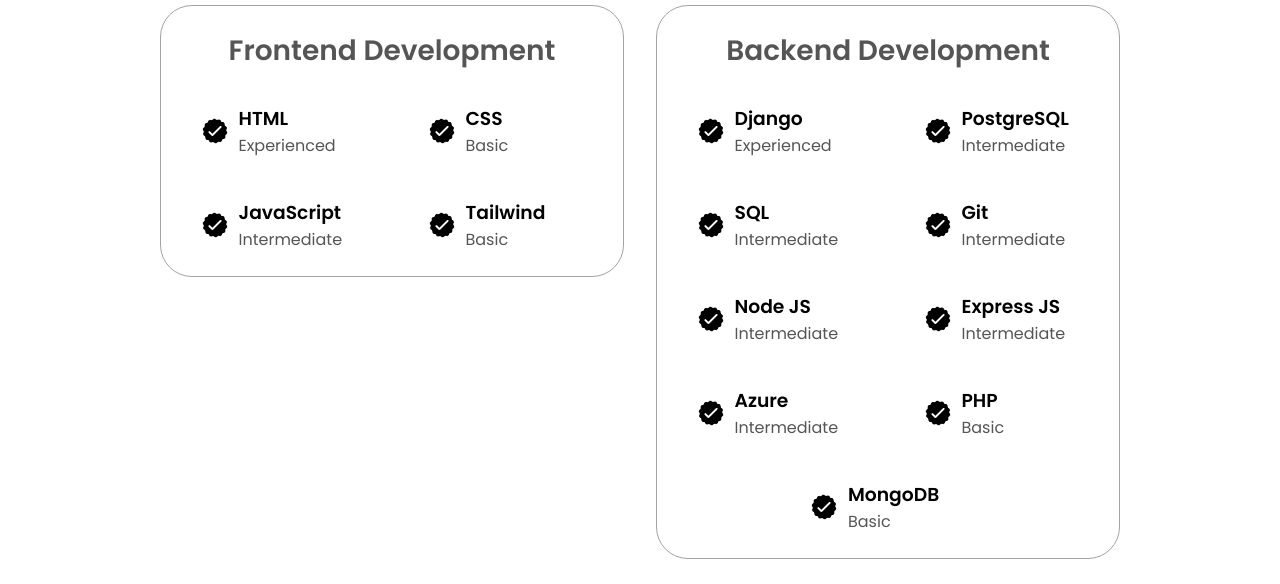
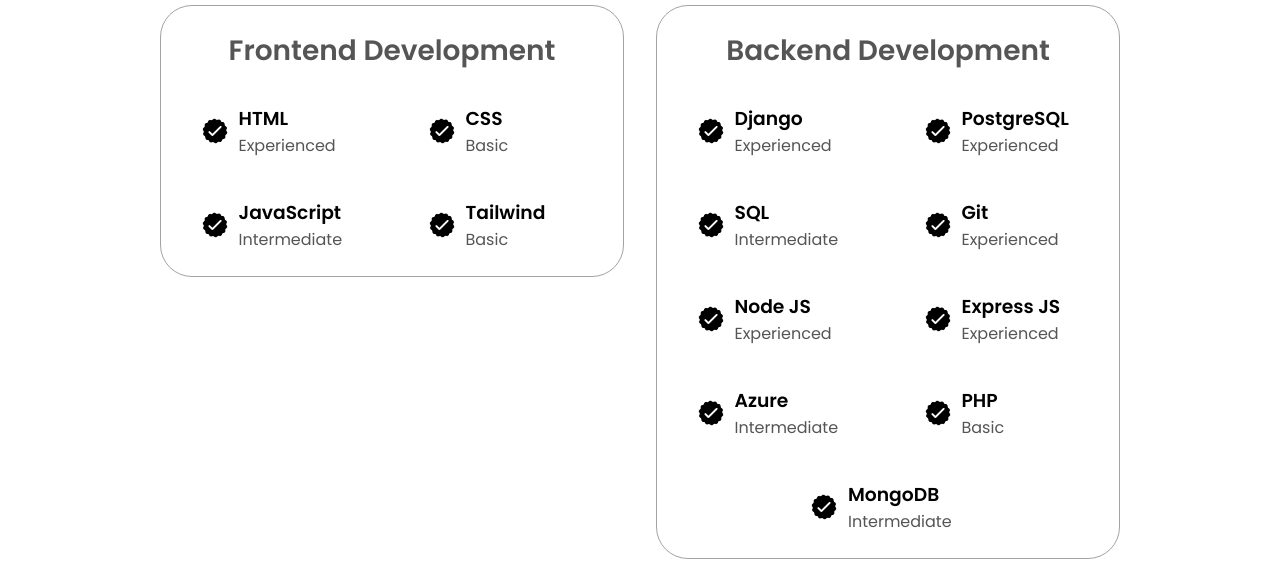
Before and after one commit to firesolami/my-portfolio, a plain HTML site: page index.html in a window 1280 px wide. Shown: the part 1820-2404 px from the top of the page. Drawn offline with Linux system fonts and the light colour scheme.

Commit message:
refactor: change experience level

```diff
--- a/index.html
+++ b/index.html
@@ -196,7 +196,7 @@
                 />
                 <div>
                   <h3>PostgreSQL</h3>
-                  <p>Intermediate</p>
+                  <p>Experienced</p>
                 </div>
               </article>
               <article>
@@ -218,7 +218,7 @@
                 />
                 <div>
                   <h3>Git</h3>
-                  <p>Intermediate</p>
+                  <p>Experienced</p>
                 </div>
               </article>
 
@@ -230,7 +230,7 @@
                 />
                 <div>
                   <h3>Node JS</h3>
-                  <p>Intermediate</p>
+                  <p>Experienced</p>
                 </div>
               </article>
               <article>
@@ -241,7 +241,7 @@
                 />
                 <div>
                   <h3>Express JS</h3>
-                  <p>Intermediate</p>
+                  <p>Experienced</p>
                 </div>
               </article>
               <article>
@@ -274,7 +274,7 @@
                 />
                 <div>
                   <h3>MongoDB</h3>
-                  <p>Basic</p>
+                  <p>Intermediate</p>
                 </div>
               </article>
             </div>
```
